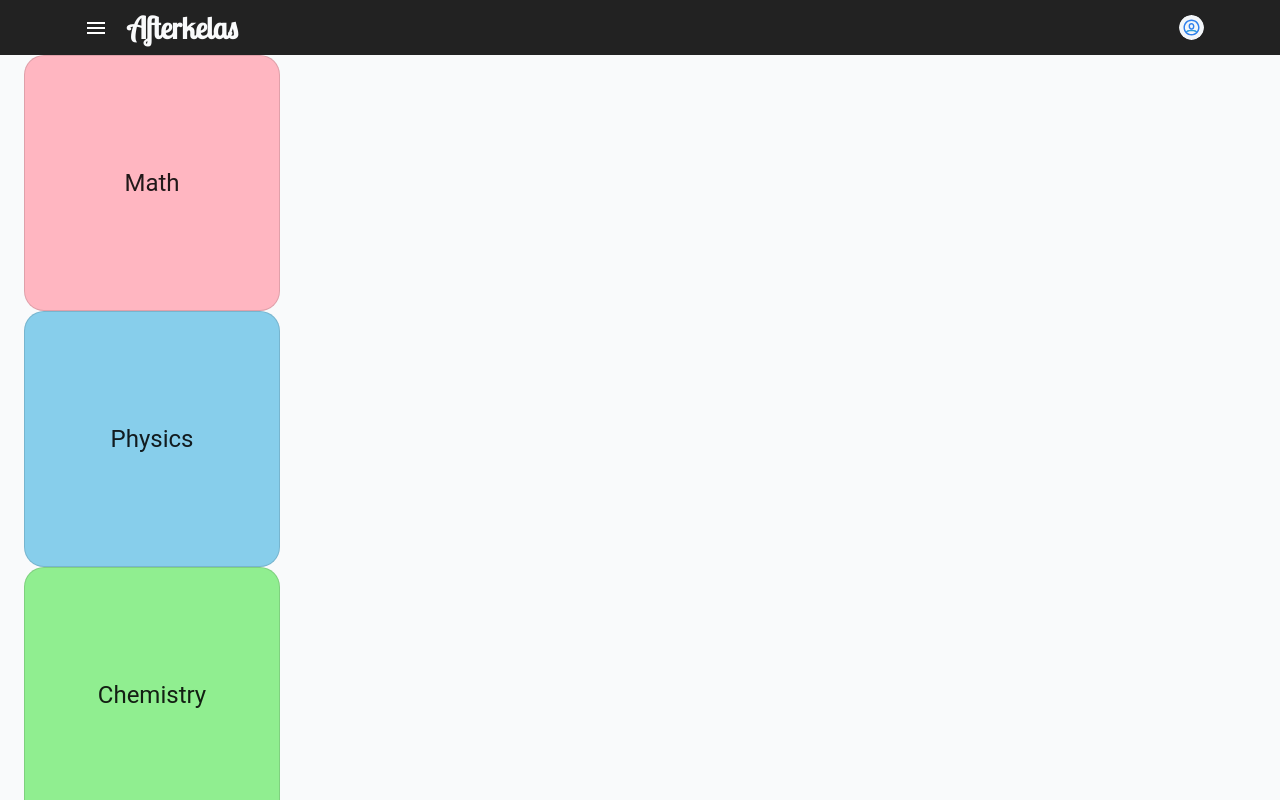
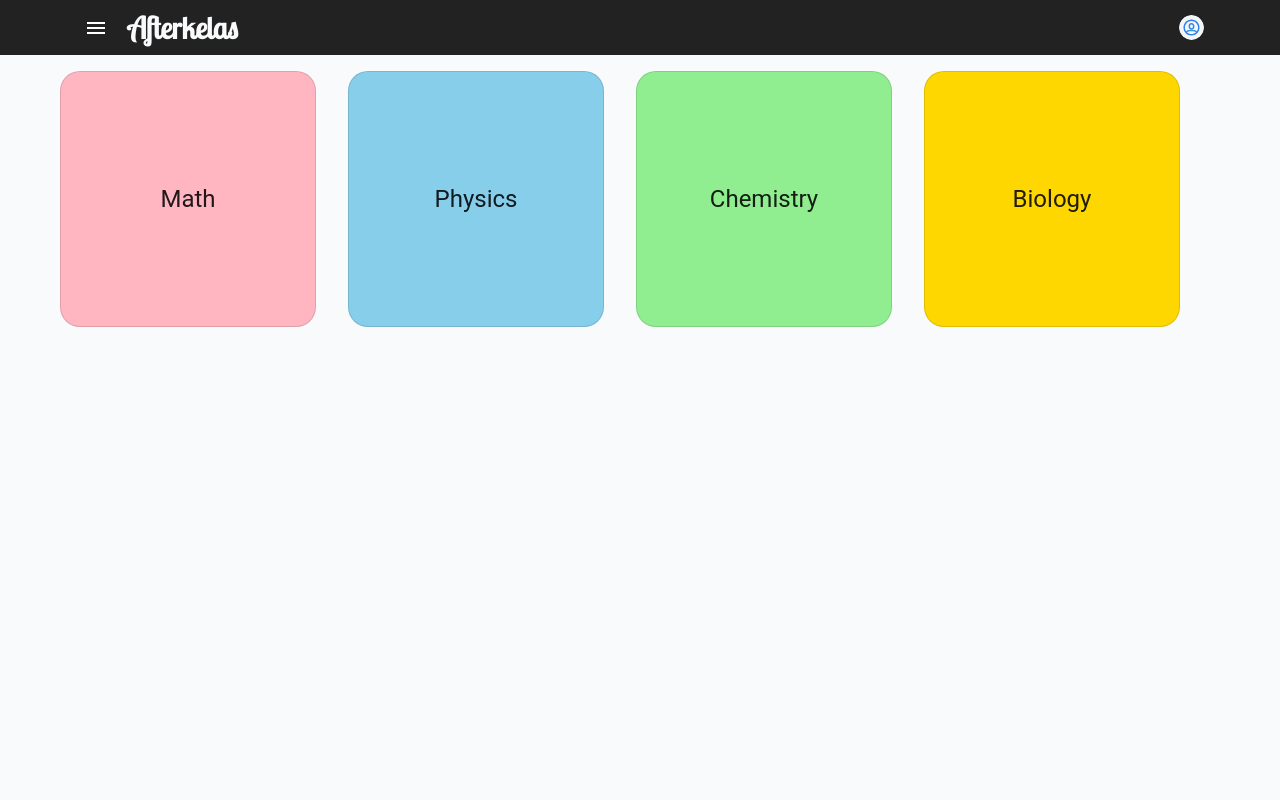
Before and after one commit to AdamAzuddin/Afterkelas, a Next.js app: page /classes in a window 1280 px wide. Shown: the top 800 px of the page. Built offline with nearby package versions, Linux system fonts and the light colour scheme.

Commit message:
rearrange classes button

```diff
--- a/app/classes/page.tsx
+++ b/app/classes/page.tsx
@@ -3,7 +3,7 @@ import Card from "../../components/Card"
 
 const page = () => {
   return (
-    <div className="mx-6">
+    <div className="flex mx-6 px-5">
         <Card
           subject="Math"
           path={`/classes/math`}
--- a/app/student/classes/page.tsx
+++ b/app/student/classes/page.tsx
@@ -3,7 +3,7 @@ import Card from "../../../components/Card"
 
 const page = () => {
   return (
-    <div className="mx-6">
+    <div className="flex mx-6 px-5">
         <Card
           subject="Math"
           path={`/student/classes/math`}
--- a/components/Card.tsx
+++ b/components/Card.tsx
@@ -2,8 +2,6 @@ import React from 'react';
 import Link from 'next/link';
 import Box from '@mui/material/Box';
 import Card from '@mui/material/Card';
-import CardActions from '@mui/material/CardActions';
-import Button from '@mui/material/Button';
 import Typography from '@mui/material/Typography';
 
 interface OutlinedCardProps {
@@ -18,6 +16,7 @@ const OutlinedCard = ({ subject, path, color }: OutlinedCardProps) => {
       <Box component="a" style={{ textDecoration: 'none', color: 'inherit' }}>
         <Card
           variant="outlined"
+          className='m-4'
           sx={{
             width: '20vw', // 20% of viewport width
             height: '20vw', // 20% of viewport width
```
